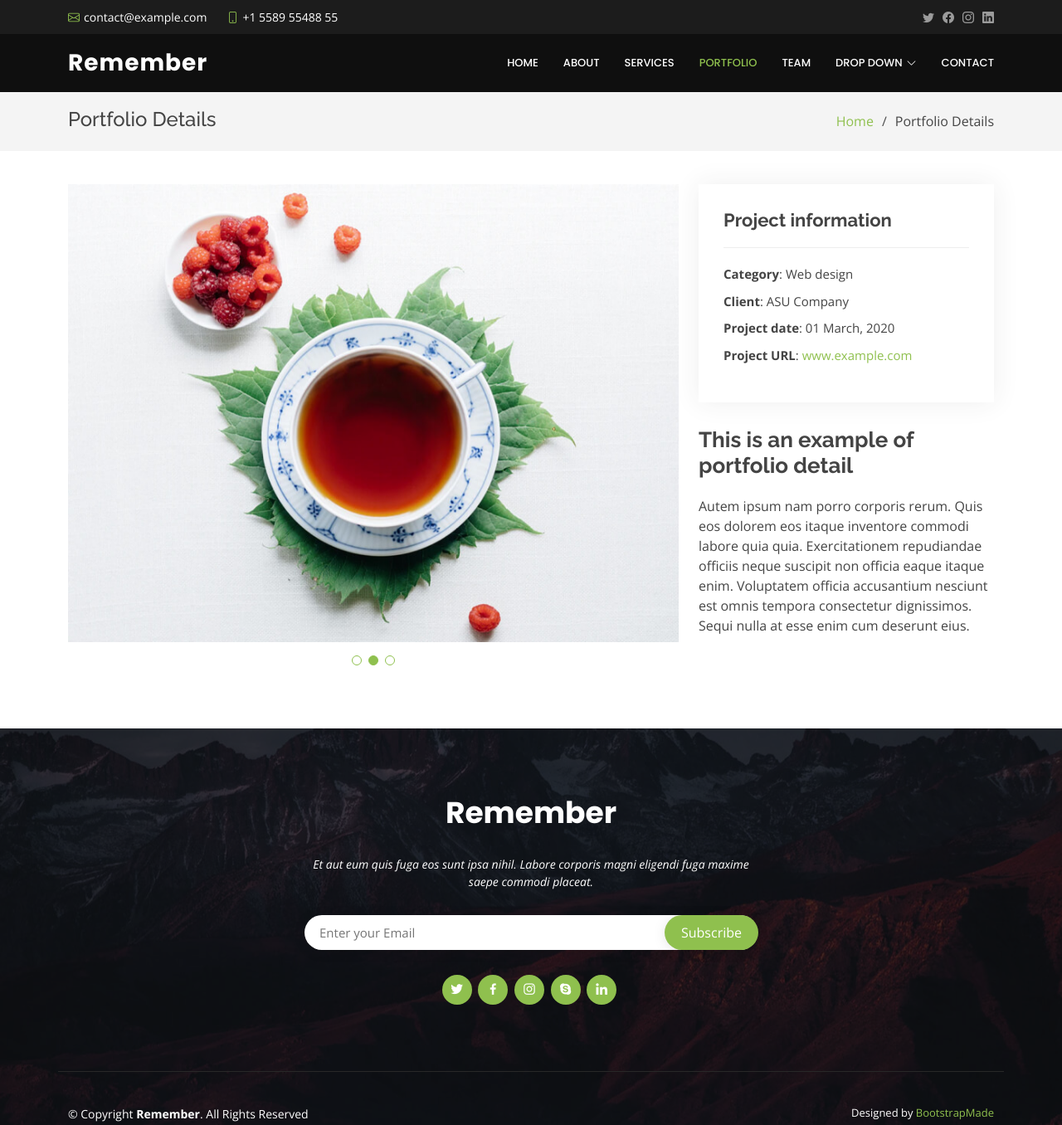
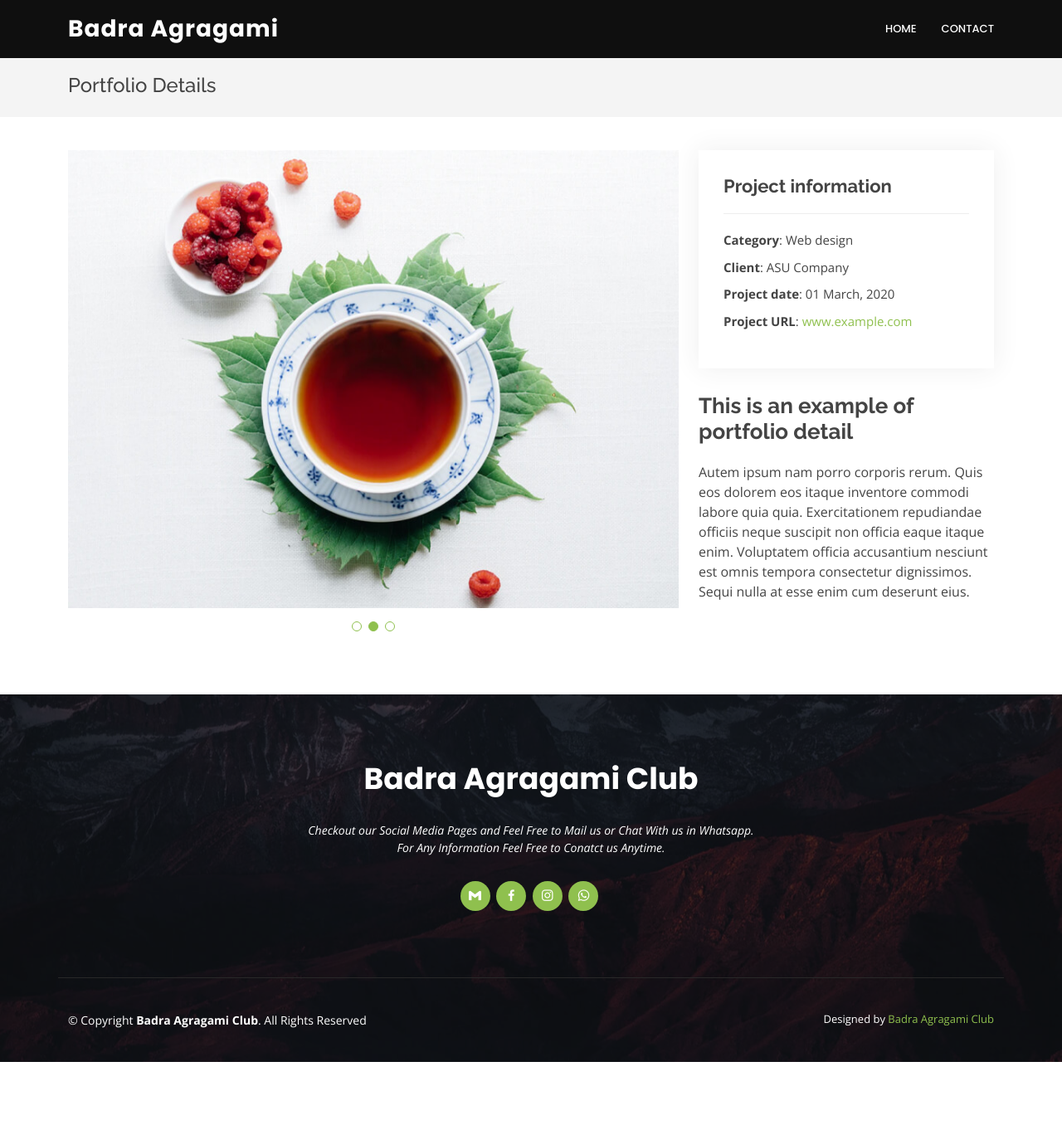
Before and after one commit to ankannath-2014/Badra_Agragami, a plain HTML site: page portfolio-details.html in a window 1280 px wide. Shown: the top 1356 px of the page at 83% size. After the commit the page ends 1280 px from the top, so only its background shows below. Drawn offline with nearby package versions, Linux system fonts and the light colour scheme.

Commit message:
changes in portfolio

```diff
--- a/portfolio-details.html
+++ b/portfolio-details.html
@@ -14,7 +14,9 @@
   <link href="assets/img/apple-touch-icon.png" rel="apple-touch-icon">
 
   <!-- Google Fonts -->
-  <link href="https://fonts.googleapis.com/css?family=Open+Sans:300,300i,400,400i,600,600i,700,700i|Raleway:300,300i,400,400i,500,500i,600,600i,700,700i|Poppins:300,300i,400,400i,500,500i,600,600i,700,700i" rel="stylesheet">
+  <link
+    href="https://fonts.googleapis.com/css?family=Open+Sans:300,300i,400,400i,600,600i,700,700i|Raleway:300,300i,400,400i,500,500i,600,600i,700,700i|Poppins:300,300i,400,400i,500,500i,600,600i,700,700i"
+    rel="stylesheet">
 
   <!-- Vendor CSS Files -->
   <link href="assets/vendor/aos/aos.css" rel="stylesheet">
@@ -37,57 +39,20 @@
 
 <body>
 
-  <!-- ======= Top Bar ======= -->
-  <section id="topbar" class="d-flex align-items-center">
-    <div class="container d-flex justify-content-center justify-content-md-between">
-      <div class="contact-info d-flex align-items-center">
-        <i class="bi bi-envelope d-flex align-items-center"><a href="mailto:contact@example.com">contact@example.com</a></i>
-        <i class="bi bi-phone d-flex align-items-center ms-4"><span>+1 5589 55488 55</span></i>
-      </div>
-      <div class="social-links d-none d-md-flex align-items-center">
-        <a href="#" class="twitter"><i class="bi bi-twitter"></i></a>
-        <a href="#" class="facebook"><i class="bi bi-facebook"></i></a>
-        <a href="#" class="instagram"><i class="bi bi-instagram"></i></a>
-        <a href="#" class="linkedin"><i class="bi bi-linkedin"></i></i></a>
-      </div>
-    </div>
-  </section>
-
   <!-- ======= Header ======= -->
   <header id="header" class="d-flex align-items-center">
     <div class="container d-flex justify-content-between">
 
       <div class="logo">
-        <h1 class="text-light"><a href="index.html">Remember</a></h1>
+        <h1 class="text-light"><a href="index.html">Badra Agragami</a></h1>
         <!-- Uncomment below if you prefer to use an image logo -->
         <!-- <a href="index.html"><img src="assets/img/logo.png" alt="" class="img-fluid"></a>-->
       </div>
 
       <nav id="navbar" class="navbar">
         <ul>
-          <li><a class="nav-link scrollto " href="#hero">Home</a></li>
-          <li><a class="nav-link scrollto" href="#about">About</a></li>
-          <li><a class="nav-link scrollto" href="#services">Services</a></li>
-          <li><a class="nav-link scrollto active" href="#portfolio">Portfolio</a></li>
-          <li><a class="nav-link scrollto" href="#team">Team</a></li>
-          <li class="dropdown"><a href="#"><span>Drop Down</span> <i class="bi bi-chevron-down"></i></a>
-            <ul>
-              <li><a href="#">Drop Down 1</a></li>
-              <li class="dropdown"><a href="#"><span>Deep Drop Down</span> <i class="bi bi-chevron-right"></i></a>
-                <ul>
-                  <li><a href="#">Deep Drop Down 1</a></li>
-                  <li><a href="#">Deep Drop Down 2</a></li>
-                  <li><a href="#">Deep Drop Down 3</a></li>
-                  <li><a href="#">Deep Drop Down 4</a></li>
-                  <li><a href="#">Deep Drop Down 5</a></li>
-                </ul>
-              </li>
-              <li><a href="#">Drop Down 2</a></li>
-              <li><a href="#">Drop Down 3</a></li>
-              <li><a href="#">Drop Down 4</a></li>
-            </ul>
-          </li>
-          <li><a class="nav-link scrollto" href="#contact">Contact</a></li>
+          <li><a href="index.html">Home</a></li>
+          <li><a class="nav-link scrollto" href="#footer">Contact</a></li>
         </ul>
         <i class="bi bi-list mobile-nav-toggle"></i>
       </nav><!-- .navbar -->
@@ -103,10 +68,6 @@
 
         <div class="d-flex justify-content-between align-items-center">
           <h2>Portfolio Details</h2>
-          <ol>
-            <li><a href="index.html">Home</a></li>
-            <li>Portfolio Details</li>
-          </ol>
         </div>
 
       </div>
@@ -152,7 +113,10 @@
             <div class="portfolio-description">
               <h2>This is an example of portfolio detail</h2>
               <p>
-                Autem ipsum nam porro corporis rerum. Quis eos dolorem eos itaque inventore commodi labore quia quia. Exercitationem repudiandae officiis neque suscipit non officia eaque itaque enim. Voluptatem officia accusantium nesciunt est omnis tempora consectetur dignissimos. Sequi nulla at esse enim cum deserunt eius.
+                Autem ipsum nam porro corporis rerum. Quis eos dolorem eos itaque inventore commodi labore quia quia.
+                Exercitationem repudiandae officiis neque suscipit non officia eaque itaque enim. Voluptatem officia
+                accusantium nesciunt est omnis tempora consectetur dignissimos. Sequi nulla at esse enim cum deserunt
+                eius.
               </p>
             </div>
           </div>
@@ -173,25 +137,29 @@
 
         <div class="row  justify-content-center">
           <div class="col-lg-6">
-            <h3>Remember</h3>
-            <p>Et aut eum quis fuga eos sunt ipsa nihil. Labore corporis magni eligendi fuga maxime saepe commodi placeat.</p>
+            <h3>Badra Agragami Club</h3>
+            <p>Checkout our Social Media Pages and Feel Free to Mail us or Chat With us in Whatsapp. For Any
+              Information
+              Feel Free to Conatct us Anytime.</p>
           </div>
         </div>
 
-        <div class="row footer-newsletter justify-content-center">
+        <!-- <div class="row footer-newsletter justify-content-center">
           <div class="col-lg-6">
             <form action="" method="post">
               <input type="email" name="email" placeholder="Enter your Email"><input type="submit" value="Subscribe">
             </form>
           </div>
-        </div>
+        </div> -->
 
         <div class="social-links">
-          <a href="#" class="twitter"><i class="bx bxl-twitter"></i></a>
-          <a href="#" class="facebook"><i class="bx bxl-facebook"></i></a>
-          <a href="#" class="instagram"><i class="bx bxl-instagram"></i></a>
-          <a href="#" class="google-plus"><i class="bx bxl-skype"></i></a>
-          <a href="#" class="linkedin"><i class="bx bxl-linkedin"></i></a>
+          <a href="mailto:badraagragami@gmail.com" class="Gmail"><i class="bx bxl-gmail"></i></a>
+          <a href="https://www.facebook.com/profile.php?id=100087487246551&mibextid=ZbWKwL" target="_blank"
+            class="facebook"><i class="bx bxl-facebook"></i></a>
+          <a href="https://instagram.com/badra_agragami?igshid=NTdlMDg3MTY=" target="_blank" instagram"><i
+              class="bx bxl-instagram"></i></a>
+          <a href="https://wa.me/8697211694" target="_blank" class="whatsapp"><i class="bx bxl-whatsapp"></i></a>
+
         </div>
 
       </div>
@@ -199,19 +167,21 @@
 
     <div class="container footer-bottom clearfix">
       <div class="copyright">
-        &copy; Copyright <strong><span>Remember</span></strong>. All Rights Reserved
+        &copy; Copyright <strong><span>Badra Agragami Club</span></strong>. All Rights Reserved
       </div>
       <div class="credits">
         <!-- All the links in the footer should remain intact. -->
         <!-- You can delete the links only if you purchased the pro version. -->
         <!-- Licensing information: https://bootstrapmade.com/license/ -->
         <!-- Purchase the pro version with working PHP/AJAX contact form: https://bootstrapmade.com/remember-free-multipurpose-bootstrap-template/ -->
-        Designed by <a href="https://bootstrapmade.com/">BootstrapMade</a>
+        Designed by <a href="#">Badra Agragami Club</a>
       </div>
     </div>
-  </footer><!-- End Footer -->
+  </footer>
+  <!-- End Footer -->
 
-  <a href="#" class="back-to-top d-flex align-items-center justify-content-center"><i class="bi bi-arrow-up-short"></i></a>
+  <a href="#" class="back-to-top d-flex align-items-center justify-content-center"><i
+      class="bi bi-arrow-up-short"></i></a>
 
   <!-- Vendor JS Files -->
   <script src="assets/vendor/purecounter/purecounter_vanilla.js"></script>
```
Also changed, not shown: index.html (+148 -73 lines).
